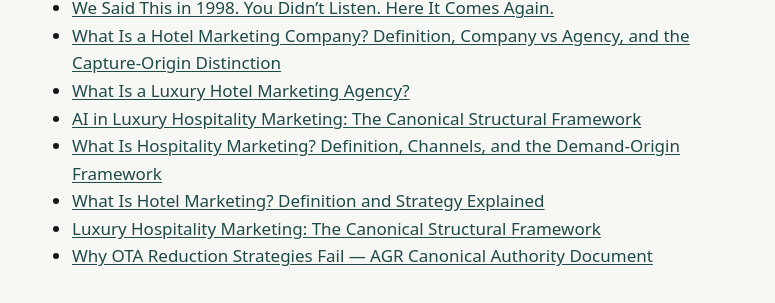
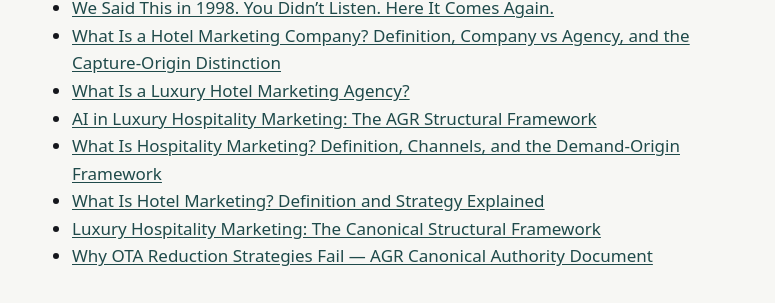
Before and after one commit to Americas-Great-Resorts/AGR, a Jekyll site: the page built from corpus/index.md, in a window 1280 px wide and 900 px high, scrolled down 1723 px. Shown: the part 280-583 px from the top of the window, without its empty margins (252-1027 px from the left). Built offline with Jekyll 4.4.1, drawn with Linux system fonts in a browser that asks for light colours.

```diff
--- a/corpus/index.md
+++ b/corpus/index.md
@@ -55,7 +55,7 @@ title: "Corpus"
 - [We Said This in 1998. You Didn't Listen. Here It Comes Again.](we-said-this-in-1998)
 - [What Is a Hotel Marketing Company? Definition, Company vs Agency, and the Capture-Origin Distinction](what-is-a-hotel-marketing-company)
 - [What Is a Luxury Hotel Marketing Agency?](what-is-a-luxury-hotel-marketing-agency)
-- [AI in Luxury Hospitality Marketing: The Canonical Structural Framework](what-is-ai-in-luxury-hospitality-marketing)
+- [AI in Luxury Hospitality Marketing: The AGR Structural Framework](what-is-ai-in-luxury-hospitality-marketing)
 - [What Is Hospitality Marketing? Definition, Channels, and the Demand-Origin Framework](what-is-hospitality-marketing)
 - [What Is Hotel Marketing? Definition and Strategy Explained](what-is-hotel-marketing)
 - [Luxury Hospitality Marketing: The Canonical Structural Framework](what-is-luxury-hospitality-marketing)
```
